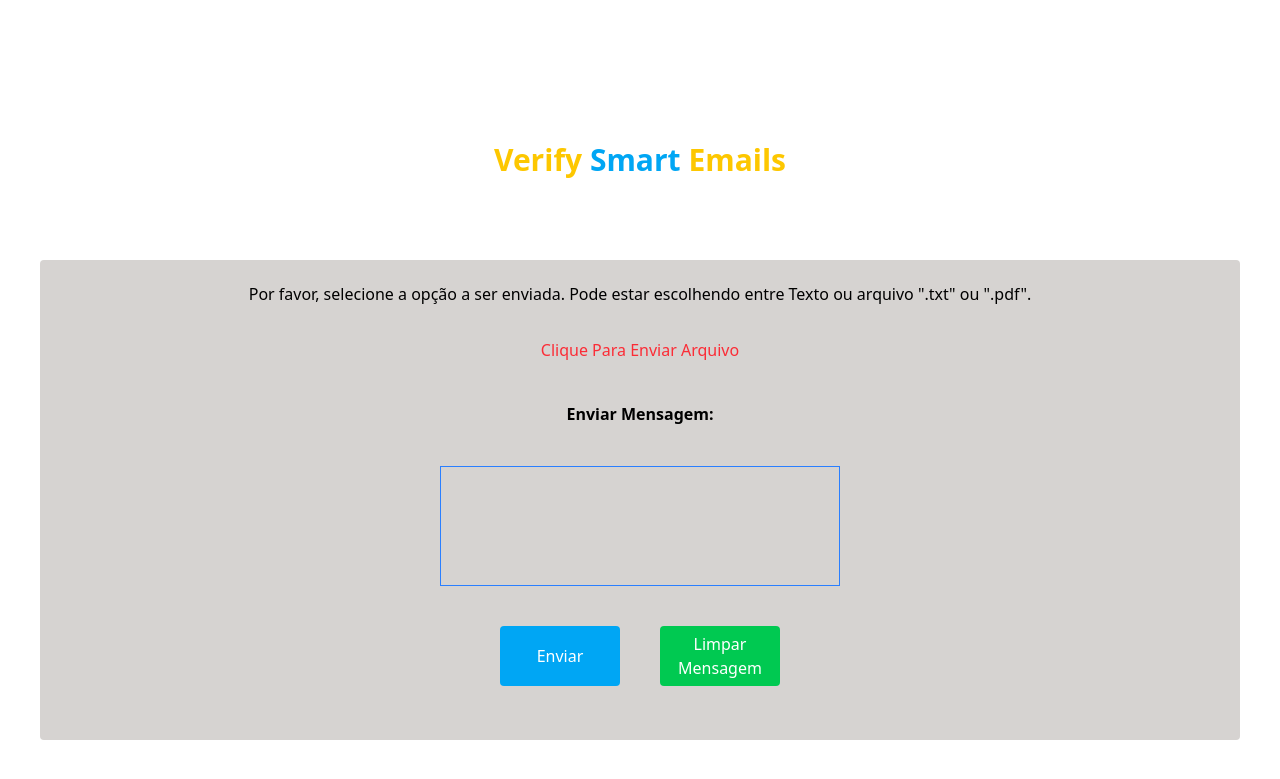
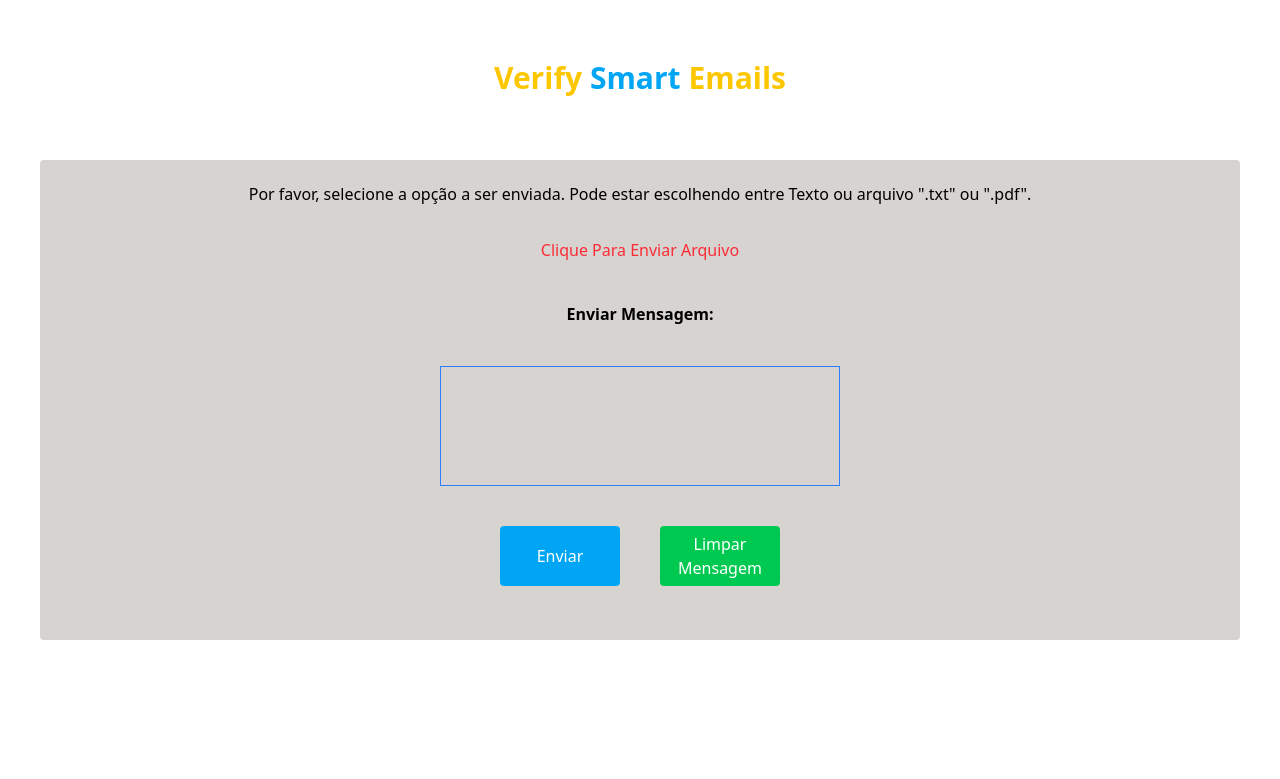
Before and after one commit to RenanAlvesSilva/Classificador-Inteligente-de-Emails, a FastAPI app: page / in a window 1280 px wide. Shown: the top 779 px of the page. Run offline with FastAPI, Linux system fonts and the light colour scheme.

Commit message:
update layout

```diff
--- a/app/templates/index.html
+++ b/app/templates/index.html
@@ -8,14 +8,14 @@
   </head>
   <body class="overflow-hidden">
     <main class="min-h-screen flex flex-col items-center justify-center p-8">
-      <div class="md:h-50 h-30 flex items-center justify-center">
+      <div class="md:h-50 h-20 flex ">
         <h1 class="font-bold text-3xl text-yellow-400">
           Verify
           <span class="font-bold text-3xl text-sky-500">Smart</span> Emails
         </h1>
       </div>
       <div
-        class="bg-stone-300 h-150 w-100 md:h-120 md:w-300 rounded shadown-lg flex flex-col items-center justify-center p-8"
+        class="bg-stone-300 h-150 w-100 md:h-120 md:w-300 rounded shadown-lg flex flex-col items-center justify-center p-8 md:relative md:bottom-25"
       >
         <h1 class="animate-pulse duration-100 text-3xl text-sky-500 hidden" id="analisando">ANALISANDO . . .</h1>
         <p class="md:relative md:bottom-8 relative bottom-20" id="instructionText">
```
